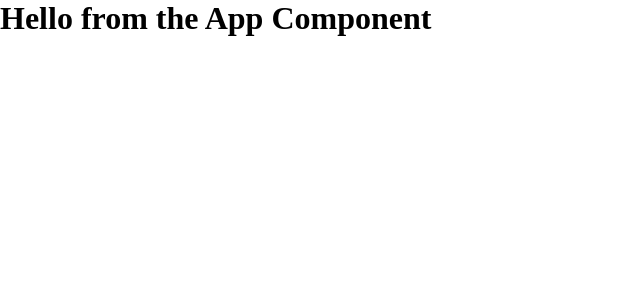
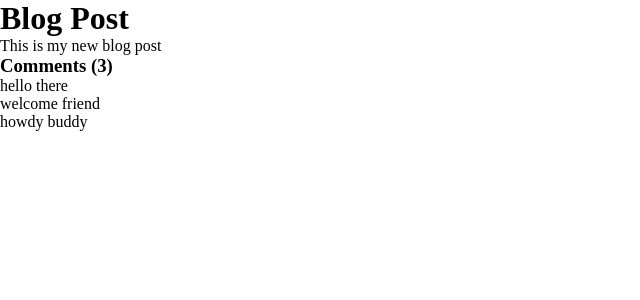
Before and after one commit to robert-laws/learning-december-2021-react-front-to-back-2022, a React (Create React App) app: page / in a window 1280 px wide. Shown: the top 300 px of the page, without its empty margins (0-640 px from the left). Built offline with nearby package versions, Linux system fonts and the light colour scheme.

Commit message:
basic jsx example

```diff
--- a/src/App.js
+++ b/src/App.js
@@ -1,5 +1,29 @@
 function App() {
-  return <h1>Hello from the App Component</h1>;
+  const title = 'Blog Post';
+  const body = 'This is my new blog post';
+  const comments = [
+    { id: 1, text: 'hello there' },
+    { id: 2, text: 'welcome friend' },
+    { id: 3, text: 'howdy buddy' },
+  ];
+
+  return (
+    <div className='container'>
+      <h1>{title}</h1>
+      <p>{body}</p>
+
+      {comments.length > 0 && (
+        <div className='comments'>
+          <h3>Comments ({comments.length})</h3>
+          <ul>
+            {comments.map((comment) => {
+              return <li key={comment.id}>{comment.text}</li>;
+            })}
+          </ul>
+        </div>
+      )}
+    </div>
+  );
 }
 
 export default App;
```
